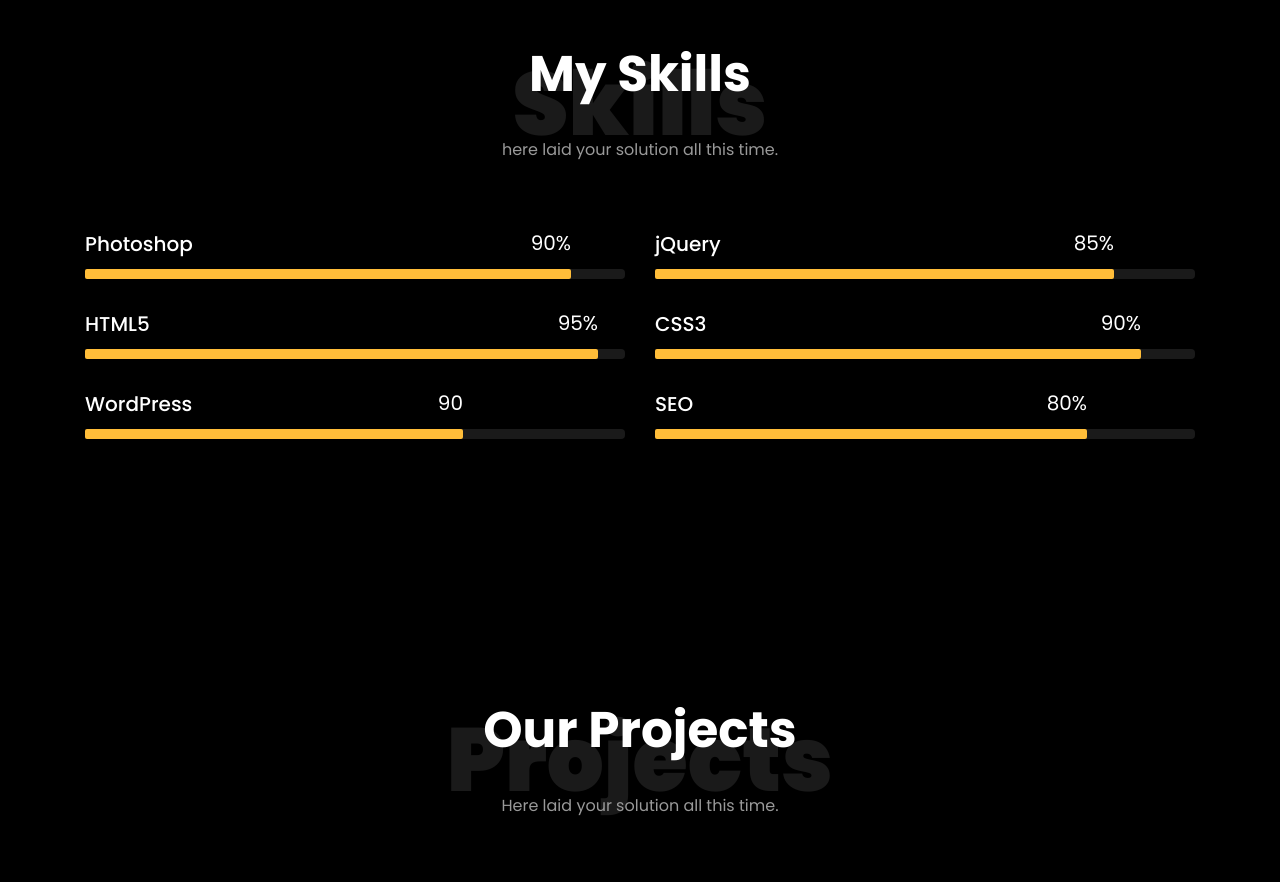
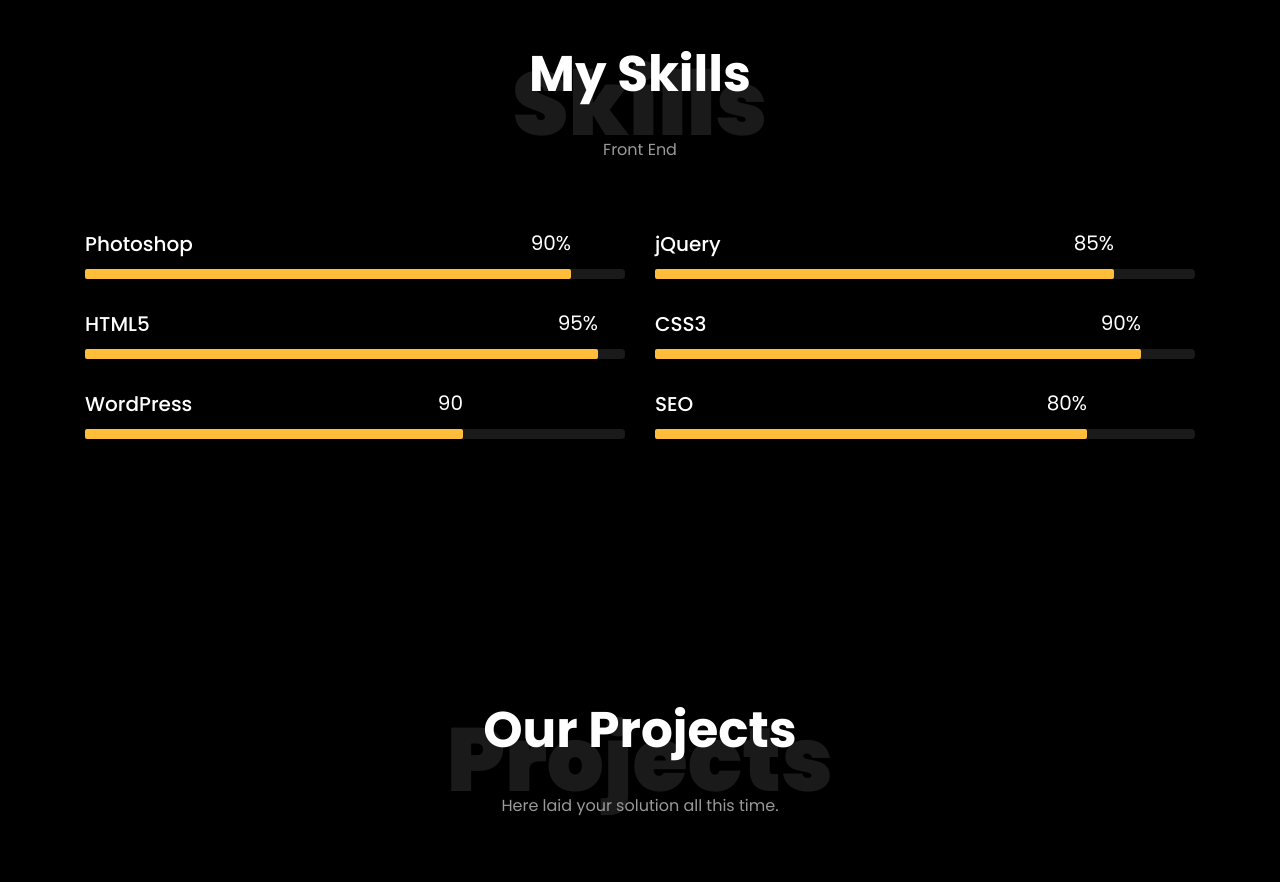
Before and after one commit to kelvin-daniel/portfolio, a plain HTML site: page index.html in a window 1280 px wide. Shown: the part 2520-3402 px from the top of the page. Drawn offline with Linux system fonts and the light colour scheme; files whose address does not match are found by name.

Commit message:
add frontend skills

```diff
--- a/index.html
+++ b/index.html
@@ -208,7 +208,7 @@
           <div class="col-md-12 heading-section text-center ftco-animate">
           	<h1 class="big big-2">Skills</h1>
             <h2 class="mb-4">My Skills</h2>
-            <p>here laid your solution all this time.</p>
+            <p>Front End</p>
           </div>
         </div>
 				<div class="row">
```
